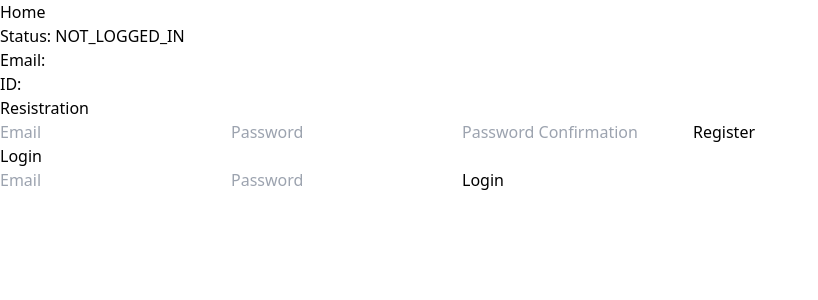
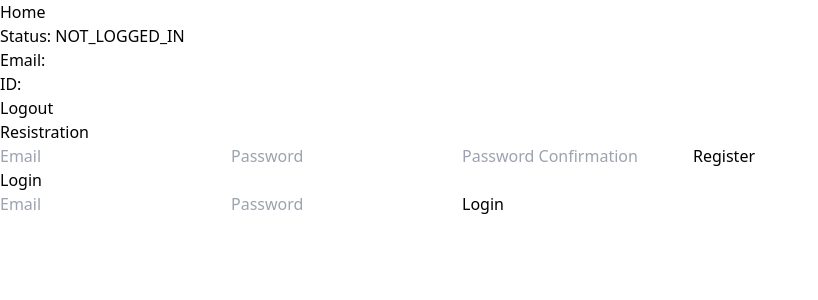
Before and after one commit to spreston4/booklist, a React (Create React App) app: page / in a window 1280 px wide. Shown: the top 300 px of the page, without its empty margins (0-818 px from the left). Built offline with nearby package versions, Linux system fonts and the light colour scheme; no server answers.

Commit message:
logout functionality

```diff
--- a/src/App.tsx
+++ b/src/App.tsx
@@ -52,6 +52,11 @@ function App() {
     setLoggedInStatus("LOGGED_IN");
   };
 
+  const handleLogout = () => {
+    setCurrentUser(nullUser);
+    setLoggedInStatus("NOT_LOGGED_IN")
+  };
+
   React.useEffect(checkLoginStatus, []);
 
   return (
@@ -65,6 +70,7 @@ function App() {
                 loggedInStatus={loggedInStatus}
                 currentUser={currentUser}
                 handleLogin={handleLogin}
+                handleLogout={handleLogout}
               />
             }
           />
--- a/src/components/Home.tsx
+++ b/src/components/Home.tsx
@@ -4,6 +4,7 @@ import Registration from "./auth/Registration";
 import Login from "./auth/Login";
 import { SessionProps } from "../App";
 import { User } from "../App";
+import axios from "axios";
 
 export interface NewAuthObject {
   status?: string;
@@ -11,14 +12,29 @@ export interface NewAuthObject {
 }
 interface HomeProps extends SessionProps {
   handleLogin: (data: NewAuthObject) => void;
+  handleLogout: () => void;
 }
 
-const Home = ({ loggedInStatus, currentUser, handleLogin }: HomeProps) => {
+const Home = ({
+  loggedInStatus,
+  currentUser,
+  handleLogin,
+  handleLogout,
+}: HomeProps) => {
   const navigate = useNavigate();
 
   const handleSuccessfulAuth = (data: NewAuthObject) => {
     handleLogin(data);
     navigate("/dashboard");
+  };
+
+  const handleLogoutRequest = () => {
+    axios
+      .delete("http://localhost:3000/logout", { withCredentials: true })
+      .then((response) => {
+        handleLogout();
+      })
+      .catch((error) => console.log("logout error: ", error));
   };
   return (
     <div>
@@ -26,6 +42,7 @@ const Home = ({ loggedInStatus, currentUser, handleLogin }: HomeProps) => {
       <h1>Status: {loggedInStatus}</h1>
       <h2>Email: {currentUser?.email}</h2>
       <h2>ID: {currentUser?.id}</h2>
+      <button onClick={() => handleLogoutRequest()}>Logout</button>
       <Registration handleSuccessfulAuth={handleSuccessfulAuth} />
       <Login handleSuccessfulAuth={handleSuccessfulAuth} />
     </div>
```
